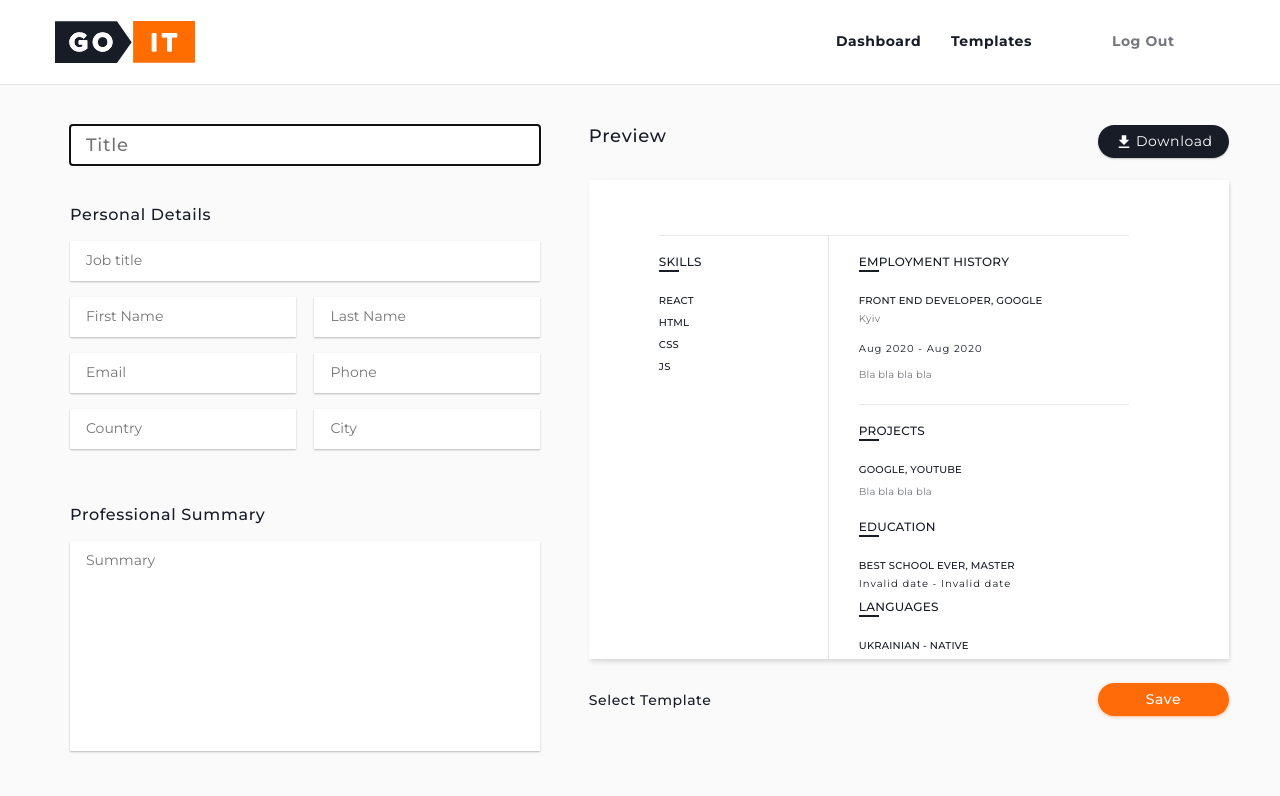
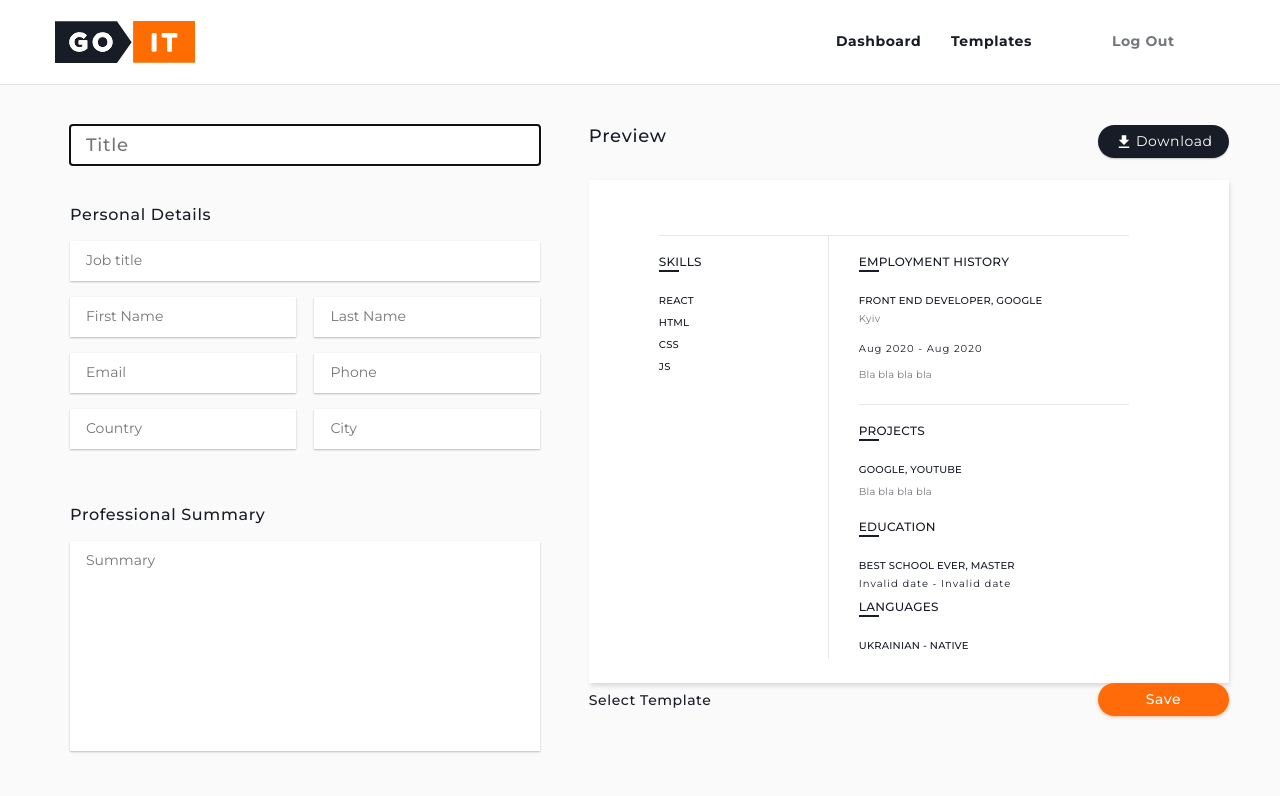
Before and after one commit to VovaMelnyk/Builder, a React (Create React App) app: page /editor in a window 1280 px wide. Shown: the top 796 px of the page. Built offline with nearby package versions, Linux system fonts and the light colour scheme.

Commit message:
preview padding-bottom added

```diff
--- a/src/Components/Preview/PreviewT1/PreviewT1.module.css
+++ b/src/Components/Preview/PreviewT1/PreviewT1.module.css
@@ -8,7 +8,7 @@ ul {
 
   padding: 35px 100px 0 70px;
   background-color: #fff;
-  margin-bottom: 24px;
+  padding-bottom: 24px;
   width: 100%;
 }
 .topPart {
```
